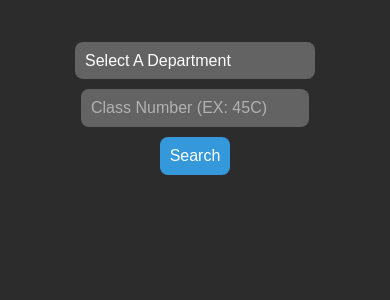
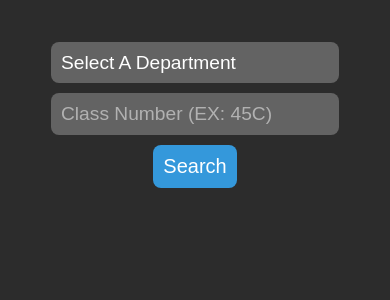
Before and after one commit to HowePersonal/Rate-My-Petr, a Flask app: page / in a window 390 px wide. Shown: the part 75-375 px from the top of the page. Run offline with Flask 3, Linux system fonts and the light colour scheme.

Commit message:
css changes

```diff
--- a/static/search.css
+++ b/static/search.css
@@ -20,7 +20,12 @@
 	padding: 10px;
 	color: white;
 	outline: none;
-	font-size: 18px;
+	font-size: 20px;
+}
+
+.search-button:hover {
+    background-color: #2980b9;
+    cursor: pointer;
 }
 
 .drop-menu {
@@ -29,7 +34,7 @@
 }
 
 .number-input input {
-	width: 16rem;
+	width: 16.75rem;
 	font-size: 1.2rem;
 }
 
@@ -60,7 +65,8 @@ input::placeholder{
 
 /* Course List Table */
 .course-list {
-	width: 100%;
+	width: 90%;
+    min-width: 320px;
 	border-collapse: collapse;
 	border-radius: 15px;
 }
@@ -90,18 +96,26 @@ input::placeholder{
 	}
 
 	.drop-menu {
-		width: 15rem;
-		font-size: 1rem;
+		/* width: 15rem; */
+		/* font-size: 1rem; */
 	}
 
 	.number-input input {
-		width: 13rem;
-		font-size: 1rem;
+		/* width: 13rem; */
+		/* font-size: 1rem; */
 	}
 
 	.search-button {
 		background-color: #3498db;
 		cursor: pointer;
-		font-size: 1rem;
+		/* font-size: 1rem; */
 	}
+
+    tr{
+        font-size: 0.8rem;
+    }
+    .course-list {
+        width: 95%;
+    }
+
 }
```
